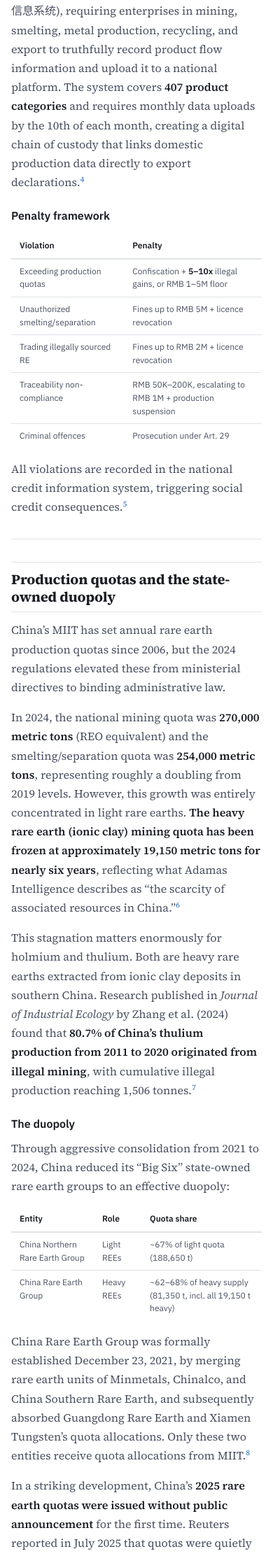
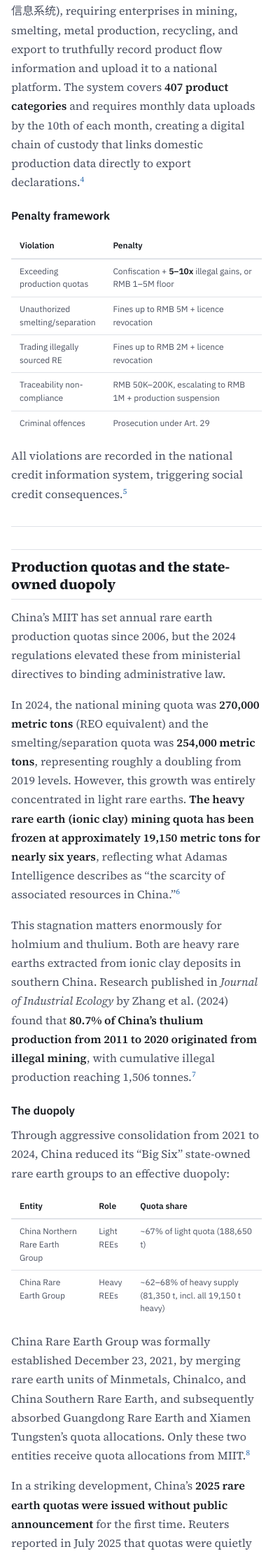
Before and after one commit to mironovb/lanthanides.io, a Jekyll site: the page built from _articles/chinas-invisible-rare-earth-wall.md, in a window 390 px wide. Shown: the part 2450-4674 px from the top of the page at 70% size. Built offline with Jekyll 4.4.1, drawn with Linux system fonts in a browser that asks for light colours.

Commit message:
news mobile update

```diff
--- a/_sass/_responsive.scss
+++ b/_sass/_responsive.scss
@@ -212,6 +212,7 @@
   // ── Article page ──
   .article-page {
     padding: $sp-5 0 $sp-8;
+    overflow-x: hidden;
   }
 
   .article-title {
@@ -223,6 +224,10 @@
   }
 
   .article-body {
+    overflow-wrap: break-word;
+    word-break: break-word;
+    min-width: 0;
+
     h2 {
       font-size: $fs-lg;
       margin: $sp-6 0 $sp-3;
@@ -241,6 +246,7 @@
       display: block;
       overflow-x: auto;
       -webkit-overflow-scrolling: touch;
+      width: 100%;
     }
 
     blockquote {
```
